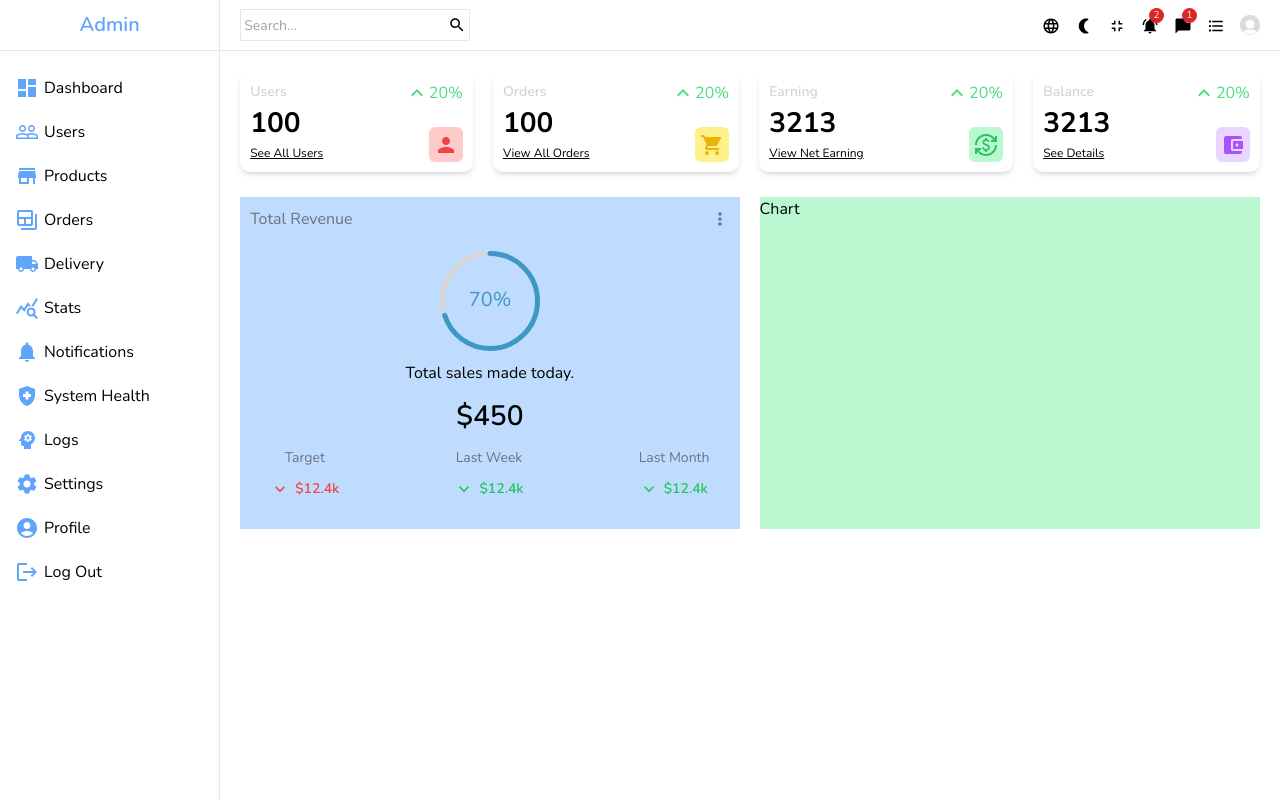
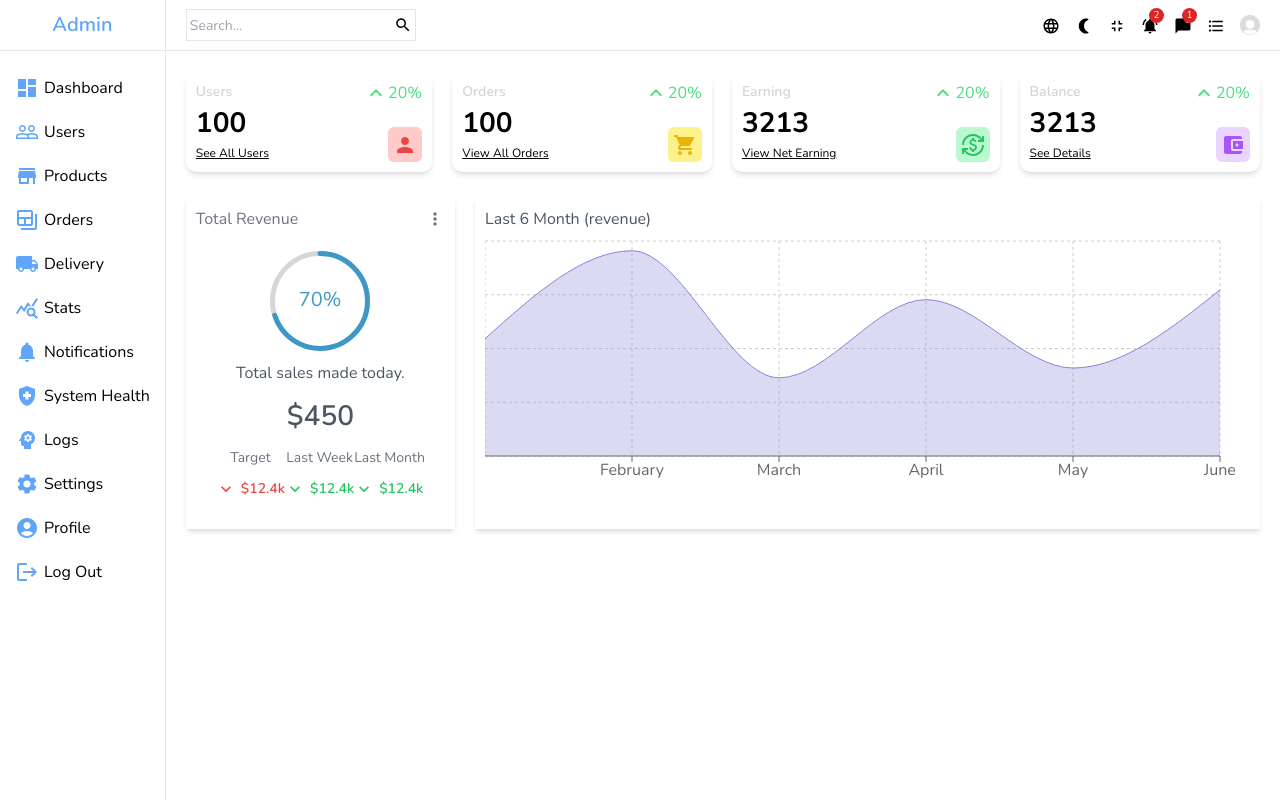
Before and after one commit to mustafa-khaled/Admin-Dashboard, a React (Vite) app: page / in a window 1280 px wide. Built offline with nearby package versions, Linux system fonts and the light colour scheme.

Commit message:
home second chart

```diff
--- a/package.json
+++ b/package.json
@@ -18,7 +18,8 @@
     "react": "^18.2.0",
     "react-circular-progressbar": "^2.1.0",
     "react-dom": "^18.2.0",
-    "react-router-dom": "^6.15.0"
+    "react-router-dom": "^6.15.0",
+    "recharts": "^2.8.0"
   },
   "devDependencies": {
     "@types/react": "^18.2.15",
--- a/src/components/charts/Chart.jsx
+++ b/src/components/charts/Chart.jsx
@@ -1,5 +1,55 @@
+import {
+  ResponsiveContainer,
+  AreaChart,
+  CartesianGrid,
+  XAxis,
+  YAxis,
+  Tooltip,
+  Area,
+} from "recharts";
+
+import { curveCardinal } from "d3-shape";
+
+const data = [
+  { name: "January", Total: 1200 },
+  { name: "February", Total: 2100 },
+  { name: "March", Total: 800 },
+  { name: "April", Total: 1600 },
+  { name: "May", Total: 900 },
+  { name: "June", Total: 1700 },
+];
+
+const cardinal = curveCardinal.tension(0.2);
+
 function Chart() {
-  return <div className="bg-green-200 grow-[4]">Chart</div>;
+  return (
+    <div className="shadow-md grow-[4] p-[10px] text-gray-600">
+      <div>Last 6 Month (revenue)</div>
+      <ResponsiveContainer width="100%" aspect={3 / 1}>
+        <AreaChart
+          width={500}
+          height={400}
+          data={data}
+          margin={{
+            top: 10,
+            right: 30,
+            left: 0,
+            bottom: 0,
+          }}>
+          <CartesianGrid strokeDasharray="3 3" />
+          <XAxis dataKey="name" />
+          <Tooltip />
+          <Area
+            type="monotone"
+            dataKey="Total"
+            stroke="#8884d8"
+            fill="#8884d8"
+            fillOpacity={0.3}
+          />
+        </AreaChart>
+      </ResponsiveContainer>
+    </div>
+  );
 }
 
 export default Chart;
--- a/src/components/charts/FeaturedChart.jsx
+++ b/src/components/charts/FeaturedChart.jsx
@@ -6,7 +6,7 @@ import { featuredChartData } from "../../data/data";
 
 function FeaturedChart() {
   return (
-    <div className="bg-blue-200 grow-[2] p-[10px]">
+    <div className=" shadow-md grow-[2] p-[10px]  text-gray-600">
       <div className="flex items-center justify-between text-gray-500">
         <h1>Total Revenue</h1>
         <MoreVertIcon fontSize="small" className="cursor-pointer" />
```
Also changed, not shown: 1 other file (tests, documents, lock files or other folders).
